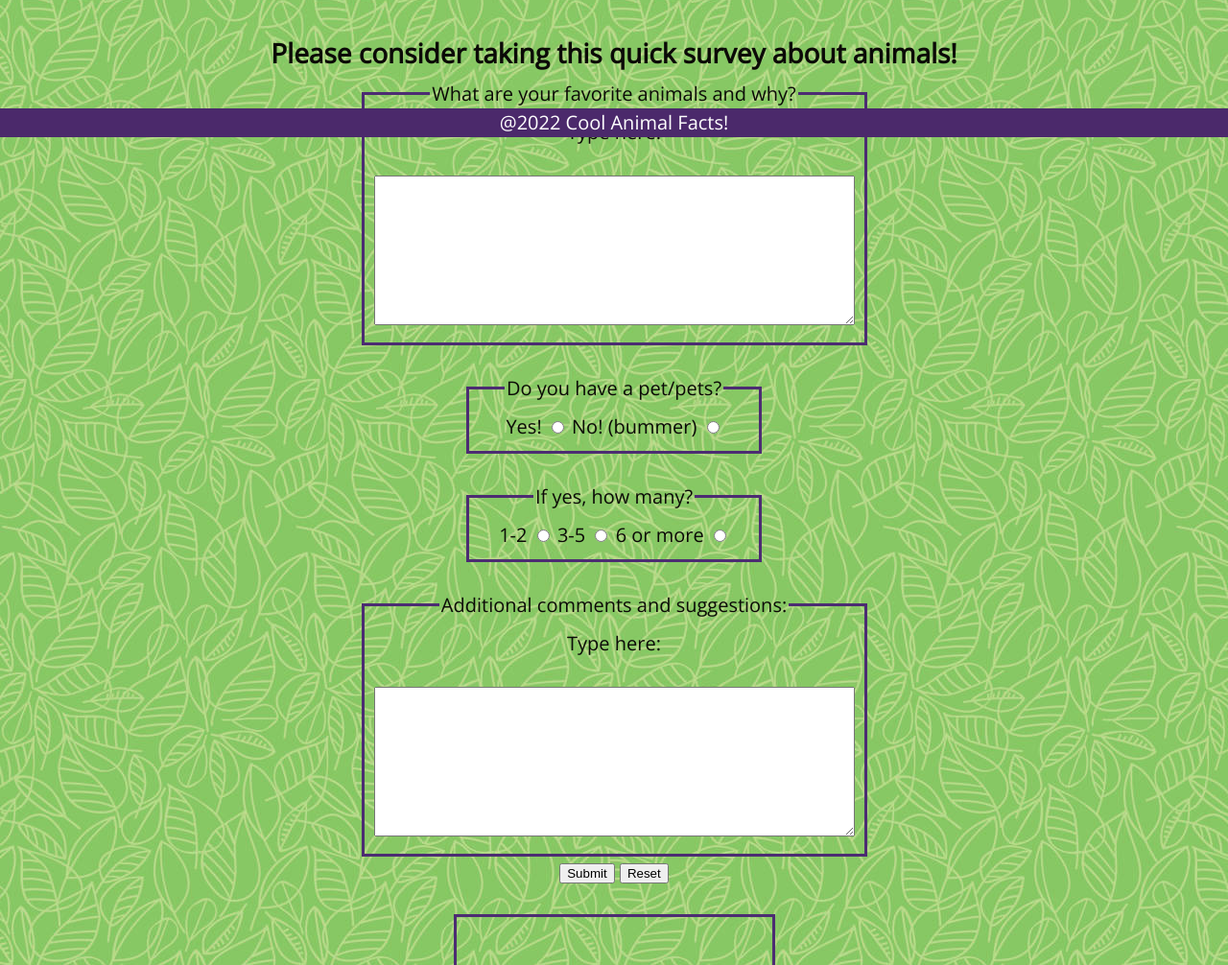
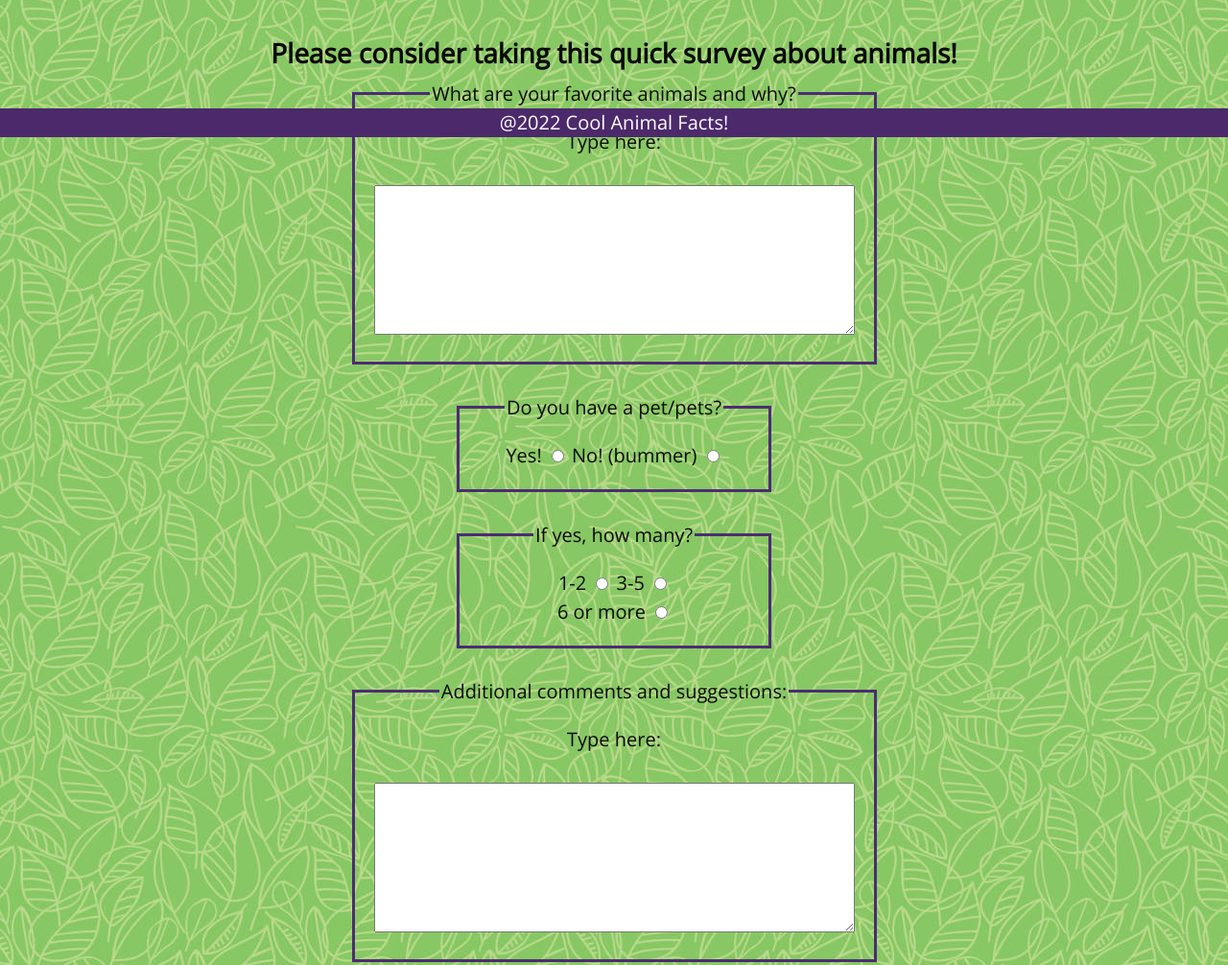
Before and after one commit to natenmc/Cool-Animal-Facts, a plain HTML site: page survey.html in a window 1280 px wide. Shown: the part 657-1663 px from the top of the page at 96% size. Drawn offline with Linux system fonts and the light colour scheme.

Commit message:
fixed a bug that affected the survey page

```diff
--- a/css/form-styles.css
+++ b/css/form-styles.css
@@ -9,7 +9,7 @@ fieldset {
     margin: auto;
     width: 30%;
     border: 3px solid #4C2C72;
-    padding: 10px;
+    padding: 20px;
 }
 
 .name-info{
--- a/survey.html
+++ b/survey.html
@@ -59,7 +59,7 @@
             <label for="pet1-2"> 1-2 </label>
             <input type="radio" name="pet1-2" id="pet1-2" value="pet1-2">
             <label for="pet3-5"> 3-5 </label>
-            <input type="radio" name="petno" id="pet-no" value="petno">
+            <input type="radio" name="petno" id="pet-no" value="petno"> <br>
             <label for="pet6"> 6 or more </label>
             <input type="radio" name="pet6more" id="pet6" value="pet6more">
         </fieldset> <br>
```
